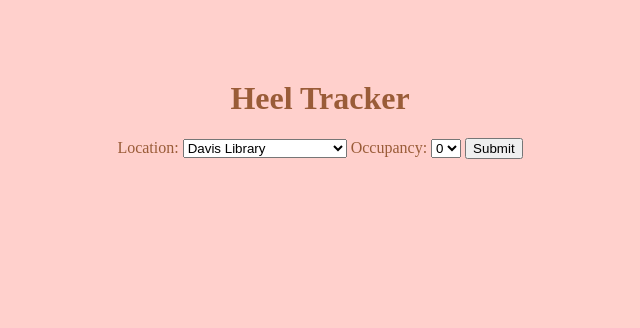
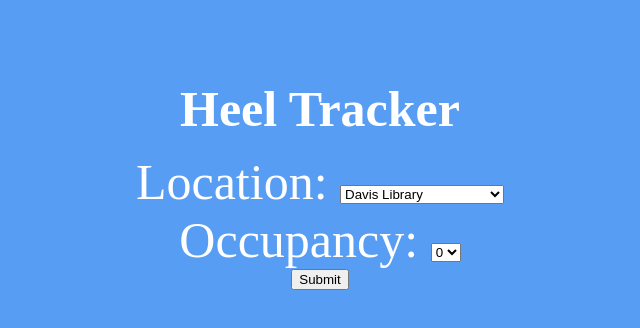
Before and after one commit to mialanuti/PH25project, a plain HTML site: page index.html in a window 1280 px wide. Shown: the whole page, without its empty margins (320-960 px from the left). Drawn offline with Linux system fonts and the light colour scheme.

Commit message:
looking niceeee

```diff
--- a/index.html
+++ b/index.html
@@ -19,6 +19,7 @@
           <option value="src">SRC Gym</option>
           <option value="ul">UL Library</option>
         </select>
+    <br>
         <label for="busy">Occupancy: </label>
         <select id="busy" name="busy">
           <option value="0">0 </option>
@@ -28,7 +29,15 @@
           <option value="4">4</option>
           <option value="5">5</option>
         </select>
+    <br>
         <input type="submit">
     </form>
+
+    <script>
+        submitted = function(input){
+            var hi = document.getElementById("location").value
+            alert("Feedback submitted. Thanks." + input);
+        }
+     </script>
 </body>
 			</html>
--- a/main.js
+++ b/main.js
@@ -7,7 +7,3 @@ pig.onclick = function(){
 		pig.innerHTML = "pig"
 	}
 }
-
-submitted = function (){
-	alert("submitted!");
-}
--- a/style.css
+++ b/style.css
@@ -1,12 +1,15 @@
 body {
-    background-color: #ffd0cc;
-        color: #9a5c38;
+    background-color: #579df3;
+        color: #ffffff;
         text-align: center;
         margin-top: 80px;
     }
-    button {
-        background-color: #9a5c38;
-        color: #ffd0cc;
-        font-size: 15px;
+    h1 {
+        background-color: #579df3;
+        color: #ffffff;
+        font-size: 50px;
         margin: 15px;
-    }
+        }
+        label {
+            font-size: 50px;
+                }
```
